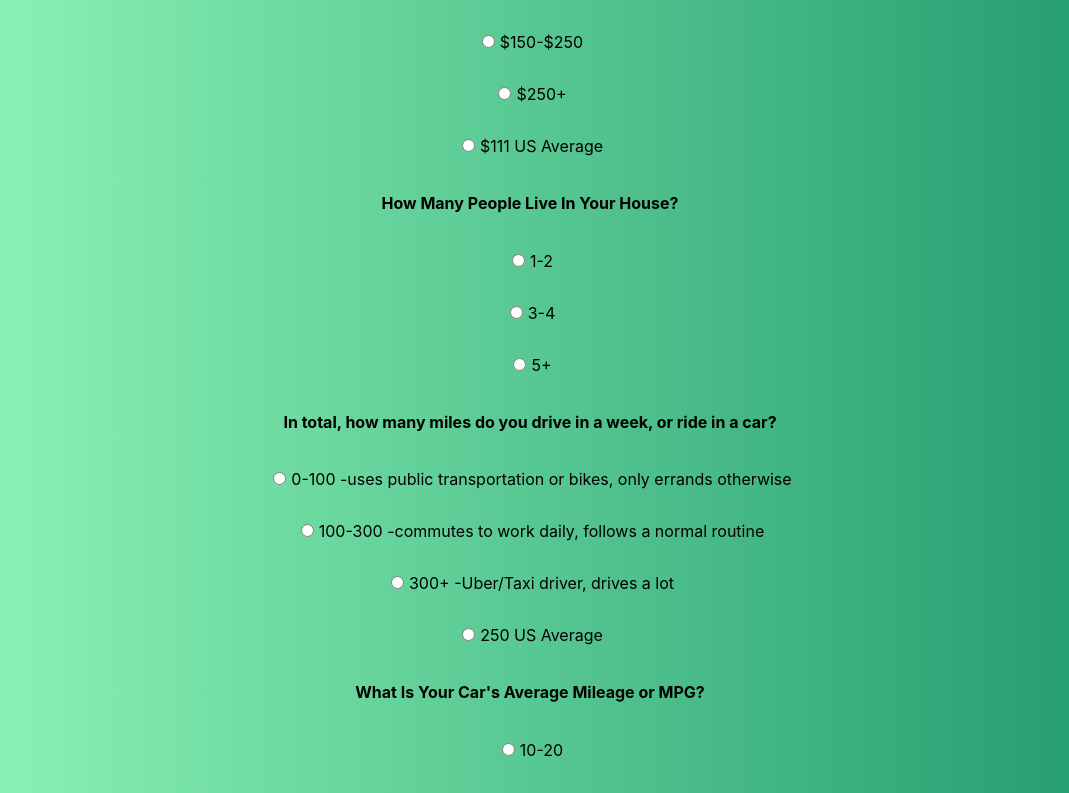
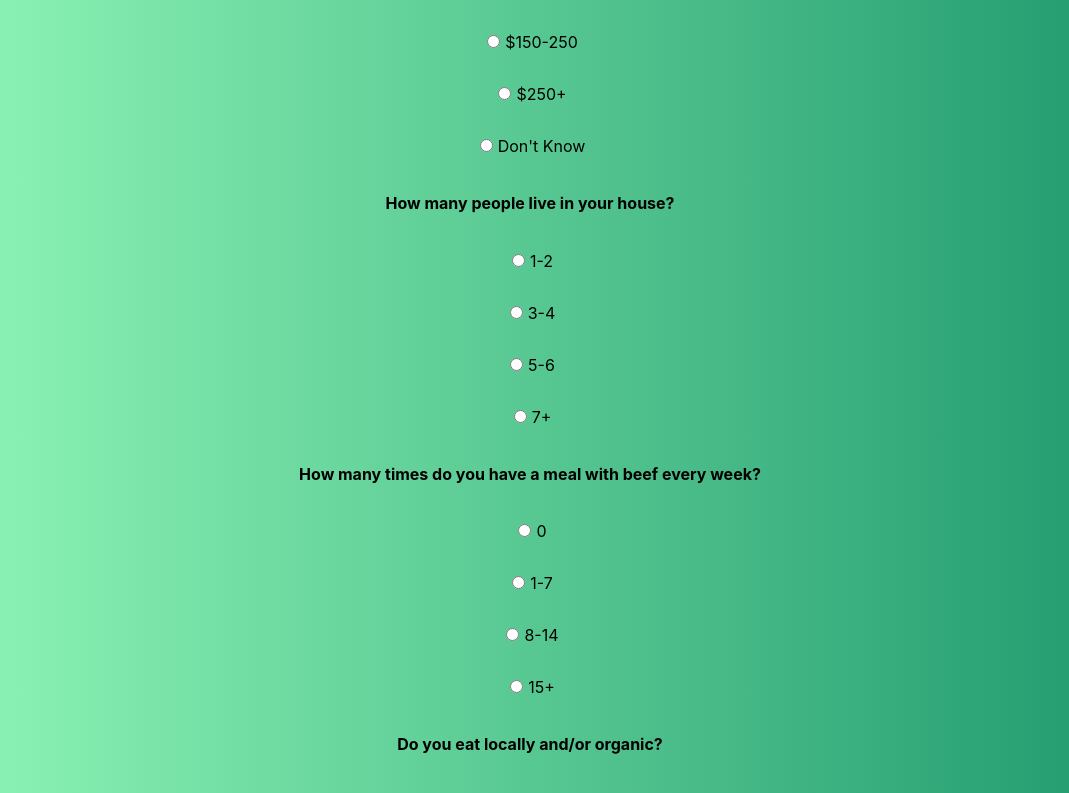
Before and after one commit to malder08/Carbon-Footprint-Calculator, a React (Create React App) app: page /questions in a window 1280 px wide. Shown: the part 582-1375 px from the top of the page, without its empty margins (110-1179 px from the left). Built offline with nearby package versions, Linux system fonts and the light colour scheme.

Commit message:
Added Calculation

```diff
--- a/src/components/Questions.js
+++ b/src/components/Questions.js
@@ -6,102 +6,124 @@ function Questions() {
     // variable and its setter method which will store all our questions and the answer that the user selected
     const [questions, setQuestions] = useState([
         {
-            type: "mc",
             question: "Do you have solar panels?",
 
             // this part of the object is what will store which option the user has selected
             // we should be able to pass these selections into a function that performs the calculation
             currentOption: "none",
-
             options: [
                 "Yes",
                 "No"
+            ],
+            // stores the value that will be added to carbon footprint if the option with the same index is selected
+            effects: [
+                -5000, // this is for "Yes"
+                0 // this is for "No"
+            ],
+            // stores the tip that will be added to the tip array if the option with the same index is selected (not sure how we want to reference tips)
+            qTips: [
+                "none", // this is for "Yes"
+                "Tip #1" // this is for "No"
             ]
         },
         {
-            type: "mc",
-            question: "If Not, How Much Money Do You Spend On Electricity Each Month?",
+            question: "How much money do you spend on electricity each month?",
             currentOption: "none",
             options: [
-            "$0-$75",
-            "$75-$150",
-            "$150-$250",
+                "$0-75",
+                "$75-150",
+                "$150-250",
                 "$250+",
-            "$111 US Average"
+                "Don't Know"
+            ],
+            effects: [
+                -5000,
+                0,
+                10000,
+                15000,
+                0
+            ],
+            qTips: [
+                "none",
+                "none",
+                "none",
+                "Tip #2",
+                "none"
             ]
         },
         {
-            type: "mc",
-            question: "How Many People Live In Your House?",
+            question: "How many people live in your house?",
             currentOption: "none",
             options: [
                 "1-2",
                 "3-4",
-            "5+"
+                "5-6",
+                "7+"
+            ],
+            effects: [ //calculated later
+                1.5,
+                3.5,
+                5.5,
+                8
+            ],
+            qTips: [
+                "none",
+                "none",
+                "none",
+                "none",
             ]
         },
         {
-            type: "mc",
-            question: "In total, how many miles do you drive in a week, or ride in a car?",
-            currentOption: "none",
-            options: [
-            "0-100 -uses public transportation or bikes, only errands otherwise",
-            "100-300 -commutes to work daily, follows a normal routine",
-            "300+ -Uber/Taxi driver, drives a lot",
-            "250 US Average"
-            ]
-        },
-        {
-        type: "mc",
-            question: "What Is Your Car's Average Mileage or MPG?",
-            currentOption: "none",
-            options: [
-            "10-20",
-            "20-30",
-            "30+",
-            ]
-        },
-        {
-        type: "mc",
-            question: "Do You Recycle?",
-            currentOption: "none",
-            options: [
-            "Yes",
-            "No"
-            ]
-        },
-        {
-            type: "mc",
-                question: "Do Run or Use a Compost?",
-                currentOption: "none",
-                options: [
-                "Yes",
-                "No"
-                ]
-            },
-            {
-                type: "mc",
-                    question: "How Many Times a Week Do You Eat Beef?",
+            question: "How many times do you have a meal with beef every week?",
             currentOption: "none",
             options: [
                 "0",
                 "1-7",
                 "8-14",
-                    "15+"
+                "15+",
+            ],
+            effects: [
+                -2000,
+                0,
+                1000,
+                2000
+            ],
+            qTips: [
+                "none",
+                "none",
+                "none",
+                "none",
             ]
         },
         {
-                    type: "mc",
-                        question: "Do You Eat Organic and/or Locally?",
+            question: "Do you eat locally and/or organic?",
             currentOption: "none",
             options: [
                 "Neither",
                 "Locally",
                 "Organic",
-                        "Both"
+                "Both",
+            ],
+            effects: [
+                0,
+                0,
+                0,
+                0
+            ],
+            qTips: [
+                "none",
+                "none",
+                "none",
+                "none",
             ]
         }
     ])
+
+    // variable to store footprint value
+    const [footprint, setFootprint] = useState(32000);
+
+    // array to store tips
+    const [tips, setTips] = useState([]);
 
     // changes which option is currently selected using the state setter method
     const changeOption = (index, option) => e => {
@@ -109,6 +131,63 @@ function Questions() {
         newArr[index].currentOption = option; // performs necessary change to copy of array
 
         setQuestions(newArr); // overwrites old array with new, modified version
+    }
+
+    // function for the calculation
+    const calculate = () => e => {
+
+        // have to set temporary values that footprint and tips can be set to at the end of the logic
+        var tempFootprint = 32000;
+        var tempTips = [];
+        var solarPanel = false;
+        var electricityBill = 0;
+
+        for (var i = 0; i < questions.length; i++) {
+
+            // store the current answer you're checking within the loop
+            var answer = questions[i].currentOption;
+            // store the options, effects on footprint, tips for that question
+            var options = questions[i].options;
+            var effects = questions[i].effects;
+            var qTips = questions[i].qTips;
+
+            // go through all of the options for that question
+            for (var j = 0; j < options.length; j++) {
+                // check if the option they selected is equal to the current option in the loop
+                if (answer.localeCompare(options[j]) === 0) {
+
+                    // if it is, add the corresponding effect (of the same index) to the footprint
+                    if (i=== 0 && options[j] === "Yes") { // save the fact that the user has solar panels
+                        solarPanel = true;
+                    }
+                    //run through special cases, last else statement is for normal questions
+                    if (i === 1) { //electricity bill question
+                        if (!solarPanel) {
+                            electricityBill = effects[j]; //save value to be calculated in next question
+                        }
+                    } else if (i === 2 ) { //number of people question
+                        if (!solarPanel) { // only change if user doesn't have solar panels
+                            electricityBill += 5000;
+                            electricityBill /= effects[j];
+                            electricityBill -= 5000;
+                            tempFootprint += electricityBill;
+                        } //else change nothing, effect changed in question 1
+                    } else { //regular question, change normally
+                        tempFootprint += effects[j];
+                    }
+
+
+                    // do the same for the corresponding tip
+                    if (qTips[j].localeCompare("none") !== 0) {
+                        tempTips.push(qTips[j]);
+                    }
+                }
+            }
+        }
+
+        // set the state footprint and tip variables to the temporary ones
+        setFootprint(tempFootprint);
+        setTips(tempTips);
     }
 
     // this is what will be displayed
```
Lines whose indentation alone changed are shown as unchanged.
